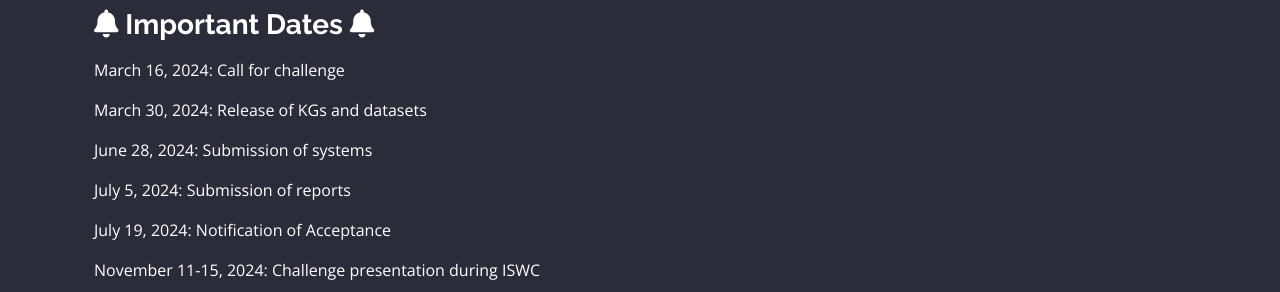
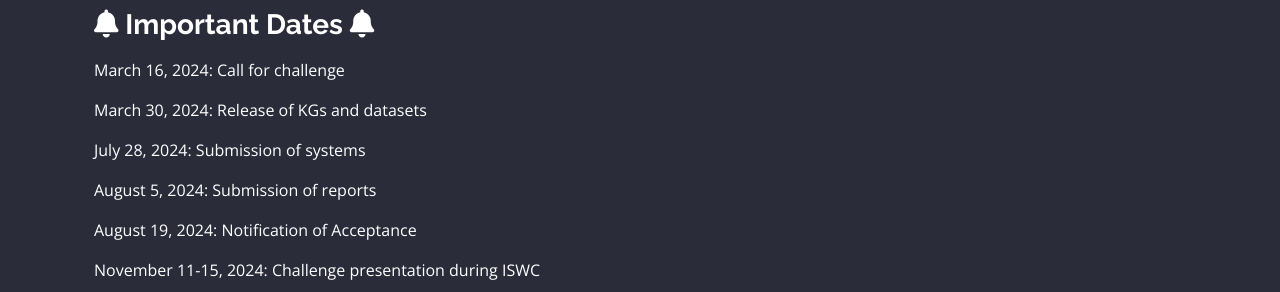
Before and after one commit to NegKnow/NEGKNOW, a plain HTML site: page index.html in a window 1280 px wide. Shown: the part 1340-1632 px from the top of the page. Drawn offline with nearby package versions, Linux system fonts and the light colour scheme; a small style sheet from the web is missing.

Commit message:
Update index.html

```diff
--- a/index.html
+++ b/index.html
@@ -175,9 +175,9 @@
             <p> </p>
             <p> March 16, 2024: Call for challenge</p>
             <p> March 30, 2024: Release of KGs and datasets</p>
-            <p> June 28, 2024: Submission of systems </p>
-            <p> July 5, 2024: Submission of reports </p>
-            <p> July 19, 2024: Notification of Acceptance </p>
+            <p> July 28, 2024: Submission of systems </p>
+            <p> August 5, 2024: Submission of reports </p>
+            <p> August 19, 2024: Notification of Acceptance </p>
             <p> November 11-15, 2024: Challenge presentation during ISWC </p>
           </div>
         </div>
```
